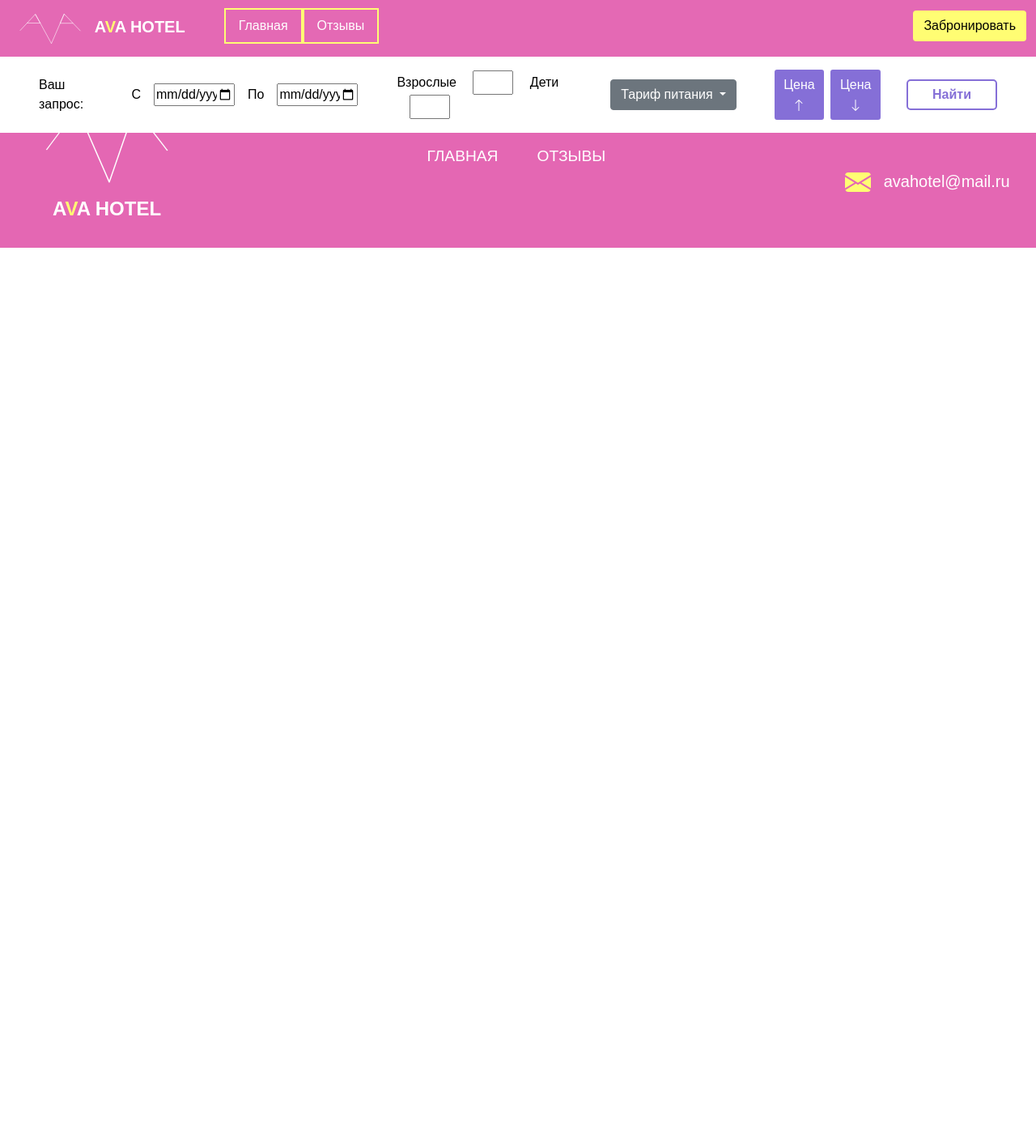
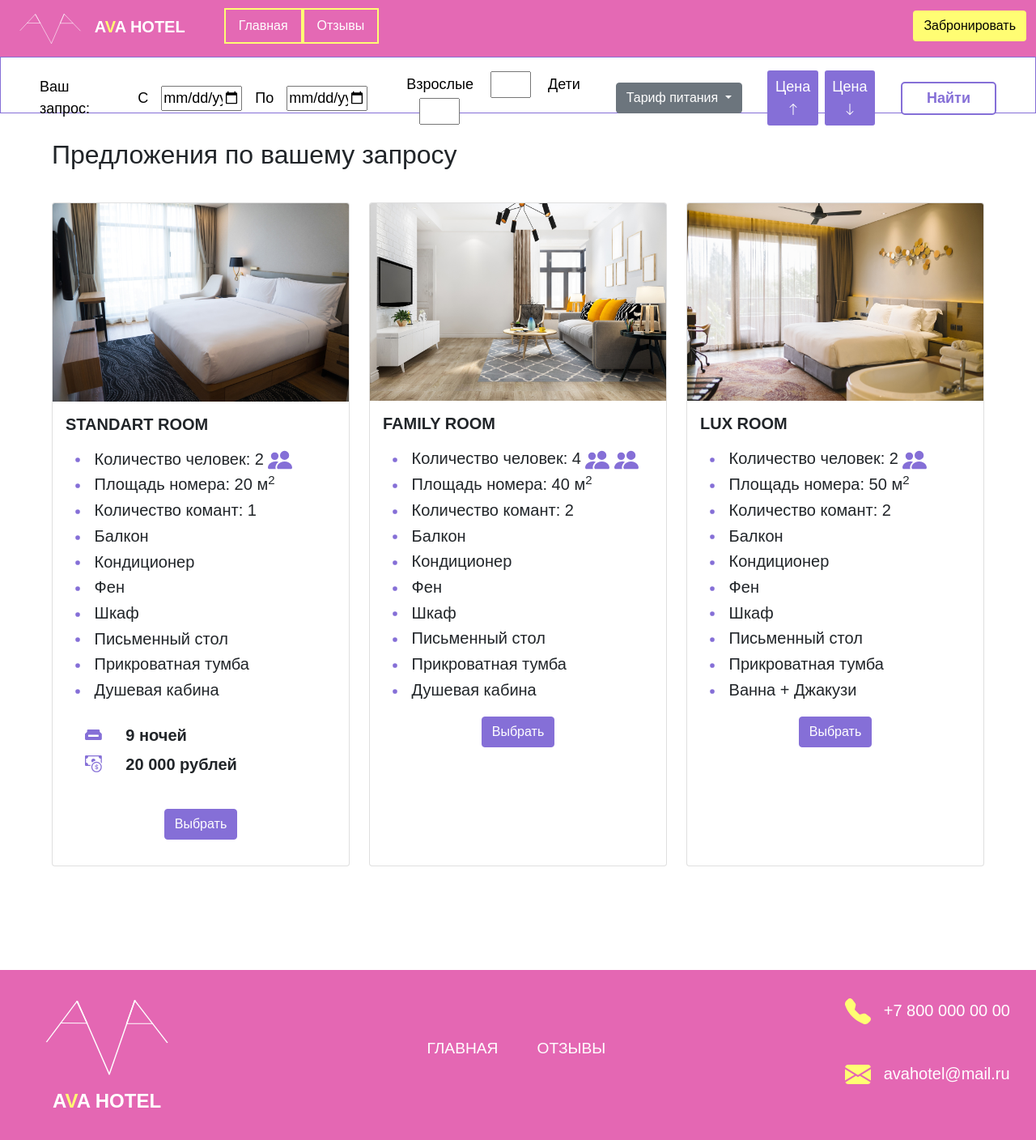
Before and after one commit to Lokegot/AVA, a PHP site: page /reserved.html in a window 1280 px wide. Shown: the whole page at 81% size. Before the commit the page ends 306 px from the top, so only its background shows below. Run offline with PHP 8.4, Linux system fonts and the light colour scheme.

Commit message:
добавила форму для бронирования номера

```diff
--- a/hotelAVA/index.html
+++ b/hotelAVA/index.html
@@ -122,7 +122,7 @@
 									<li><a class="dropdown-item" href="#">Только ужин</a></li>
 								</ul>
 							</div>
-							<button type="button" class="btn btn-warning">Найти номера</button>
+							<button type="button" class="btn btn-warning"><a class="" href="reserved.html">Найти номера</a></button>
 						</form>
 					</div>
 				</div>
--- a/hotelAVA/reserved.html
+++ b/hotelAVA/reserved.html
@@ -116,8 +116,253 @@
             </div>
         </nav>
 	</header>
-	<section>
-
+	<section class="section-search">
+		<div style="padding-left: 2rem; padding-right: 2rem;">
+            <h2 style="padding-bottom: 2rem;">Предложения по вашему запросу</h2>
+        <div class="row row-cols-1 row-cols-md-3 g-4">
+            <div class="col">
+              <div class="card h-100">
+                <img src="images/room-2.jpg" class="card-img-top" alt="...">
+                <div class="card-body">
+                <h5 class="card-title">STANDART ROOM</h5>
+                    <div class="room-info">
+                        <div>
+                            <svg xmlns="http://www.w3.org/2000/svg" class="room-dot" fill="currentColor" class="bi bi-dot" viewBox="0 0 16 16">
+                                <path d="M8 9.5a1.5 1.5 0 1 0 0-3 1.5 1.5 0 0 0 0 3z"/>
+                            </svg>
+                            Количество человек: 2
+                            <svg xmlns="http://www.w3.org/2000/svg" class="room-dot" fill="currentColor" class="bi bi-people-fill" viewBox="0 0 16 16">
+                                <path d="M7 14s-1 0-1-1 1-4 5-4 5 3 5 4-1 1-1 1H7Zm4-6a3 3 0 1 0 0-6 3 3 0 0 0 0 6Zm-5.784 6A2.238 2.238 0 0 1 5 13c0-1.355.68-2.75 1.936-3.72A6.325 6.325 0 0 0 5 9c-4 0-5 3-5 4s1 1 1 1h4.216ZM4.5 8a2.5 2.5 0 1 0 0-5 2.5 2.5 0 0 0 0 5Z"/>
+                              </svg>
+                        </div>
+                        <div>
+                            <svg xmlns="http://www.w3.org/2000/svg" class="room-dot" fill="currentColor" class="bi bi-dot" viewBox="0 0 16 16">
+                                <path d="M8 9.5a1.5 1.5 0 1 0 0-3 1.5 1.5 0 0 0 0 3z"/>
+                            </svg>
+                            Площадь номера: 20 м<sup>2</sup>
+                        </div>
+                        <div>
+                            <svg xmlns="http://www.w3.org/2000/svg" class="room-dot" fill="currentColor" class="bi bi-dot" viewBox="0 0 16 16">
+                                <path d="M8 9.5a1.5 1.5 0 1 0 0-3 1.5 1.5 0 0 0 0 3z"/>
+                            </svg>
+                            Количество комант: 1
+                        </div>
+                        <div>
+                            <svg xmlns="http://www.w3.org/2000/svg" class="room-dot" fill="currentColor" class="bi bi-dot" viewBox="0 0 16 16">
+                                <path d="M8 9.5a1.5 1.5 0 1 0 0-3 1.5 1.5 0 0 0 0 3z"/>
+                            </svg>
+                            Балкон
+                        </div>
+                        <div>
+                            <svg xmlns="http://www.w3.org/2000/svg" class="room-dot" fill="currentColor" class="bi bi-dot" viewBox="0 0 16 16">
+                                <path d="M8 9.5a1.5 1.5 0 1 0 0-3 1.5 1.5 0 0 0 0 3z"/>
+                            </svg>
+                            Кондиционер
+                        </div>
+                        <div>
+                            <svg xmlns="http://www.w3.org/2000/svg" class="room-dot" fill="currentColor" class="bi bi-dot" viewBox="0 0 16 16">
+                                <path d="M8 9.5a1.5 1.5 0 1 0 0-3 1.5 1.5 0 0 0 0 3z"/>
+                            </svg>
+                            Фен
+                        </div>
+                        <div>
+                            <svg xmlns="http://www.w3.org/2000/svg" class="room-dot" fill="currentColor" class="bi bi-dot" viewBox="0 0 16 16">
+                                <path d="M8 9.5a1.5 1.5 0 1 0 0-3 1.5 1.5 0 0 0 0 3z"/>
+                            </svg>
+                            Шкаф
+                        </div>
+                        <div>
+                            <svg xmlns="http://www.w3.org/2000/svg" class="room-dot" fill="currentColor" class="bi bi-dot" viewBox="0 0 16 16">
+                                <path d="M8 9.5a1.5 1.5 0 1 0 0-3 1.5 1.5 0 0 0 0 3z"/>
+                            </svg>
+                            Письменный стол
+                        </div>
+                        <div>
+                            <svg xmlns="http://www.w3.org/2000/svg" class="room-dot" fill="currentColor" class="bi bi-dot" viewBox="0 0 16 16">
+                                <path d="M8 9.5a1.5 1.5 0 1 0 0-3 1.5 1.5 0 0 0 0 3z"/>
+                            </svg>
+                            Прикроватная тумба
+                        </div>
+                        <div>
+                            <svg xmlns="http://www.w3.org/2000/svg" class="room-dot" fill="currentColor" class="bi bi-dot" viewBox="0 0 16 16">
+                                <path d="M8 9.5a1.5 1.5 0 1 0 0-3 1.5 1.5 0 0 0 0 3z"/>
+                            </svg>
+                            Душевая кабина
+                        </div>
+                        <div class="counterNights">
+                            <svg xmlns="http://www.w3.org/2000/svg" class="svg-about" fill="currentColor" class="bi bi-usb-mini-fill" viewBox="0 0 16 16">
+                                <path d="M3 3a1 1 0 0 0-1 1v1.293L.293 7A1 1 0 0 0 0 7.707V12a1 1 0 0 0 1 1h14a1 1 0 0 0 1-1V7.707A1 1 0 0 0 15.707 7L14 5.293V4a1 1 0 0 0-1-1H3Zm.5 5h9a.5.5 0 0 1 .5.5v1a.5.5 0 0 1-.5.5h-9a.5.5 0 0 1-.5-.5v-1a.5.5 0 0 1 .5-.5Z"/>
+                            </svg>
+                            9 ночей
+                        </div>
+                        <div class="price">
+                            <svg xmlns="http://www.w3.org/2000/svg" class="svg-about" fill="currentColor" class="bi bi-cash-coin" viewBox="0 0 16 16">
+                                <path fill-rule="evenodd" d="M11 15a4 4 0 1 0 0-8 4 4 0 0 0 0 8zm5-4a5 5 0 1 1-10 0 5 5 0 0 1 10 0z"/>
+                                <path d="M9.438 11.944c.047.596.518 1.06 1.363 1.116v.44h.375v-.443c.875-.061 1.386-.529 1.386-1.207 0-.618-.39-.936-1.09-1.1l-.296-.07v-1.2c.376.043.614.248.671.532h.658c-.047-.575-.54-1.024-1.329-1.073V8.5h-.375v.45c-.747.073-1.255.522-1.255 1.158 0 .562.378.92 1.007 1.066l.248.061v1.272c-.384-.058-.639-.27-.696-.563h-.668zm1.36-1.354c-.369-.085-.569-.26-.569-.522 0-.294.216-.514.572-.578v1.1h-.003zm.432.746c.449.104.655.272.655.569 0 .339-.257.571-.709.614v-1.195l.054.012z"/>
+                                <path d="M1 0a1 1 0 0 0-1 1v8a1 1 0 0 0 1 1h4.083c.058-.344.145-.678.258-1H3a2 2 0 0 0-2-2V3a2 2 0 0 0 2-2h10a2 2 0 0 0 2 2v3.528c.38.34.717.728 1 1.154V1a1 1 0 0 0-1-1H1z"/>
+                                <path d="M9.998 5.083 10 5a2 2 0 1 0-3.132 1.65 5.982 5.982 0 0 1 3.13-1.567z"/>
+                            </svg>
+                            20 000 рублей
+                        </div>
+                        <button type="button" class="btn btn-info"><a href="formForReserved.html">Выбрать</a></button>
+                    </div>
+                </div>
+              </div>
+            </div>
+            <div class="col">
+              <div class="card h-100">
+                <img src="images/room-3.jpg" class="card-img-top" alt="...">
+                <div class="card-body">
+                  <h5 class="card-title">FAMILY ROOM</h5>
+                  <div class="room-info">
+                    <div>
+                        <svg xmlns="http://www.w3.org/2000/svg" class="room-dot" fill="currentColor" class="bi bi-dot" viewBox="0 0 16 16">
+                            <path d="M8 9.5a1.5 1.5 0 1 0 0-3 1.5 1.5 0 0 0 0 3z"/>
+                        </svg>
+                        Количество человек: 4
+                        <svg xmlns="http://www.w3.org/2000/svg" class="room-dot" fill="currentColor" class="bi bi-people-fill" viewBox="0 0 16 16">
+                            <path d="M7 14s-1 0-1-1 1-4 5-4 5 3 5 4-1 1-1 1H7Zm4-6a3 3 0 1 0 0-6 3 3 0 0 0 0 6Zm-5.784 6A2.238 2.238 0 0 1 5 13c0-1.355.68-2.75 1.936-3.72A6.325 6.325 0 0 0 5 9c-4 0-5 3-5 4s1 1 1 1h4.216ZM4.5 8a2.5 2.5 0 1 0 0-5 2.5 2.5 0 0 0 0 5Z"/>
+                        </svg>
+                        <svg xmlns="http://www.w3.org/2000/svg" class="room-dot" fill="currentColor" class="bi bi-people-fill" viewBox="0 0 16 16">
+                            <path d="M7 14s-1 0-1-1 1-4 5-4 5 3 5 4-1 1-1 1H7Zm4-6a3 3 0 1 0 0-6 3 3 0 0 0 0 6Zm-5.784 6A2.238 2.238 0 0 1 5 13c0-1.355.68-2.75 1.936-3.72A6.325 6.325 0 0 0 5 9c-4 0-5 3-5 4s1 1 1 1h4.216ZM4.5 8a2.5 2.5 0 1 0 0-5 2.5 2.5 0 0 0 0 5Z"/>
+                        </svg>
+                    </div>
+                    <div>
+                        <svg xmlns="http://www.w3.org/2000/svg" class="room-dot" fill="currentColor" class="bi bi-dot" viewBox="0 0 16 16">
+                            <path d="M8 9.5a1.5 1.5 0 1 0 0-3 1.5 1.5 0 0 0 0 3z"/>
+                        </svg>
+                        Площадь номера: 40 м<sup>2</sup>
+                    </div>
+                    <div>
+                        <svg xmlns="http://www.w3.org/2000/svg" class="room-dot" fill="currentColor" class="bi bi-dot" viewBox="0 0 16 16">
+                            <path d="M8 9.5a1.5 1.5 0 1 0 0-3 1.5 1.5 0 0 0 0 3z"/>
+                        </svg>
+                        Количество комант: 2
+                    </div>
+                    <div>
+                        <svg xmlns="http://www.w3.org/2000/svg" class="room-dot" fill="currentColor" class="bi bi-dot" viewBox="0 0 16 16">
+                            <path d="M8 9.5a1.5 1.5 0 1 0 0-3 1.5 1.5 0 0 0 0 3z"/>
+                        </svg>
+                        Балкон
+                    </div>
+                    <div>
+                        <svg xmlns="http://www.w3.org/2000/svg" class="room-dot" fill="currentColor" class="bi bi-dot" viewBox="0 0 16 16">
+                            <path d="M8 9.5a1.5 1.5 0 1 0 0-3 1.5 1.5 0 0 0 0 3z"/>
+                        </svg>
+                        Кондиционер
+                    </div>
+                    <div>
+                        <svg xmlns="http://www.w3.org/2000/svg" class="room-dot" fill="currentColor" class="bi bi-dot" viewBox="0 0 16 16">
+                            <path d="M8 9.5a1.5 1.5 0 1 0 0-3 1.5 1.5 0 0 0 0 3z"/>
+                        </svg>
+                        Фен
+                    </div>
+                    <div>
+                        <svg xmlns="http://www.w3.org/2000/svg" class="room-dot" fill="currentColor" class="bi bi-dot" viewBox="0 0 16 16">
+                            <path d="M8 9.5a1.5 1.5 0 1 0 0-3 1.5 1.5 0 0 0 0 3z"/>
+                        </svg>
+                        Шкаф
+                    </div>
+                    <div>
+                        <svg xmlns="http://www.w3.org/2000/svg" class="room-dot" fill="currentColor" class="bi bi-dot" viewBox="0 0 16 16">
+                            <path d="M8 9.5a1.5 1.5 0 1 0 0-3 1.5 1.5 0 0 0 0 3z"/>
+                        </svg>
+                        Письменный стол
+                    </div>
+                    <div>
+                        <svg xmlns="http://www.w3.org/2000/svg" class="room-dot" fill="currentColor" class="bi bi-dot" viewBox="0 0 16 16">
+                            <path d="M8 9.5a1.5 1.5 0 1 0 0-3 1.5 1.5 0 0 0 0 3z"/>
+                        </svg>
+                        Прикроватная тумба
+                    </div>
+                    <div>
+                        <svg xmlns="http://www.w3.org/2000/svg" class="room-dot" fill="currentColor" class="bi bi-dot" viewBox="0 0 16 16">
+                            <path d="M8 9.5a1.5 1.5 0 1 0 0-3 1.5 1.5 0 0 0 0 3z"/>
+                        </svg>
+                        Душевая кабина
+                    </div>
+                    <button type="button" class="btn btn-info"><a href="formForReserved.html">Выбрать</a></button>
+                </div>
+                </div>
+              </div>
+            </div>
+            <div class="col">
+              <div class="card h-100">
+                <img src="images/room-4.jpg" class="card-img-top" alt="...">
+                <div class="card-body">
+                  <h5 class="card-title">LUX ROOM</h5>
+                  <div class="room-info">
+                    <div>
+                        <svg xmlns="http://www.w3.org/2000/svg" class="room-dot" fill="currentColor" class="bi bi-dot" viewBox="0 0 16 16">
+                            <path d="M8 9.5a1.5 1.5 0 1 0 0-3 1.5 1.5 0 0 0 0 3z"/>
+                        </svg>
+                        Количество человек: 2
+                        <svg xmlns="http://www.w3.org/2000/svg" class="room-dot" fill="currentColor" class="bi bi-people-fill" viewBox="0 0 16 16">
+                            <path d="M7 14s-1 0-1-1 1-4 5-4 5 3 5 4-1 1-1 1H7Zm4-6a3 3 0 1 0 0-6 3 3 0 0 0 0 6Zm-5.784 6A2.238 2.238 0 0 1 5 13c0-1.355.68-2.75 1.936-3.72A6.325 6.325 0 0 0 5 9c-4 0-5 3-5 4s1 1 1 1h4.216ZM4.5 8a2.5 2.5 0 1 0 0-5 2.5 2.5 0 0 0 0 5Z"/>
+                          </svg>
+                    </div>
+                    <div>
+                        <svg xmlns="http://www.w3.org/2000/svg" class="room-dot" fill="currentColor" class="bi bi-dot" viewBox="0 0 16 16">
+                            <path d="M8 9.5a1.5 1.5 0 1 0 0-3 1.5 1.5 0 0 0 0 3z"/>
+                        </svg>
+                        Площадь номера: 50 м<sup>2</sup>
+                    </div>
+                    <div>
+                        <svg xmlns="http://www.w3.org/2000/svg" class="room-dot" fill="currentColor" class="bi bi-dot" viewBox="0 0 16 16">
+                            <path d="M8 9.5a1.5 1.5 0 1 0 0-3 1.5 1.5 0 0 0 0 3z"/>
+                        </svg>
+                        Количество комант: 2
+                    </div>
+                    <div>
+                        <svg xmlns="http://www.w3.org/2000/svg" class="room-dot" fill="currentColor" class="bi bi-dot" viewBox="0 0 16 16">
+                            <path d="M8 9.5a1.5 1.5 0 1 0 0-3 1.5 1.5 0 0 0 0 3z"/>
+                        </svg>
+                        Балкон
+                    </div>
+                    <div>
+                        <svg xmlns="http://www.w3.org/2000/svg" class="room-dot" fill="currentColor" class="bi bi-dot" viewBox="0 0 16 16">
+                            <path d="M8 9.5a1.5 1.5 0 1 0 0-3 1.5 1.5 0 0 0 0 3z"/>
+                        </svg>
+                        Кондиционер
+                    </div>
+                    <div>
+                        <svg xmlns="http://www.w3.org/2000/svg" class="room-dot" fill="currentColor" class="bi bi-dot" viewBox="0 0 16 16">
+                            <path d="M8 9.5a1.5 1.5 0 1 0 0-3 1.5 1.5 0 0 0 0 3z"/>
+                        </svg>
+                        Фен
+                    </div>
+                    <div>
+                        <svg xmlns="http://www.w3.org/2000/svg" class="room-dot" fill="currentColor" class="bi bi-dot" viewBox="0 0 16 16">
+                            <path d="M8 9.5a1.5 1.5 0 1 0 0-3 1.5 1.5 0 0 0 0 3z"/>
+                        </svg>
+                        Шкаф
+                    </div>
+                    <div>
+                        <svg xmlns="http://www.w3.org/2000/svg" class="room-dot" fill="currentColor" class="bi bi-dot" viewBox="0 0 16 16">
+                            <path d="M8 9.5a1.5 1.5 0 1 0 0-3 1.5 1.5 0 0 0 0 3z"/>
+                        </svg>
+                        Письменный стол
+                    </div>
+                    <div>
+                        <svg xmlns="http://www.w3.org/2000/svg" class="room-dot" fill="currentColor" class="bi bi-dot" viewBox="0 0 16 16">
+                            <path d="M8 9.5a1.5 1.5 0 1 0 0-3 1.5 1.5 0 0 0 0 3z"/>
+                        </svg>
+                        Прикроватная тумба
+                    </div>
+                    <div>
+                        <svg xmlns="http://www.w3.org/2000/svg" class="room-dot" fill="currentColor" class="bi bi-dot" viewBox="0 0 16 16">
+                            <path d="M8 9.5a1.5 1.5 0 1 0 0-3 1.5 1.5 0 0 0 0 3z"/>
+                        </svg>
+                        Ванна + Джакузи
+                    </div>
+                    <button type="button" class="btn btn-info"><a href="formForReserved.html">Выбрать</a></button>
+                </div>
+                </div>
+              </div>
+            </div>
+          </div>
+      </div>
+    </div>
 	</section>
 	<section class="section-2">
 
--- a/hotelAVA/style.css
+++ b/hotelAVA/style.css
@@ -137,6 +137,14 @@
 .btn-warning{
 	margin-top: 1rem;
 }
+.btn-warning a{
+	text-decoration: none;
+	color: black;
+}
+.btn-warning:hover{
+	background-color: #856FD7;
+	border-color: #856FD7;
+}
 
 .guest-form{
 	display: flex;
@@ -241,6 +249,14 @@
 	margin: 1rem;
 	margin-left:auto;
 	margin-right: auto;
+}
+.btn-info:hover{
+	background-color: #e467b3;
+	border-color: #e467b3;
+}
+.btn-info a{
+	text-decoration: none;
+	color: white;
 }
 
 .fl{
@@ -383,9 +399,11 @@
 }
 .top-indent{
 	margin-top: 70px;
+	height: 70px;
 	padding: 1rem;
 	background-color: white;
 	color: black;
+	border: 1px solid #856FD7;
 }
 .text-filter{
 	padding-right: 2rem;
@@ -403,6 +421,7 @@
 	display: flex;
 	align-items: center;
 	padding-left:2rem;
+	font-size: 18px;
 }
 .price-button{
 	background-color: #856FD7;
@@ -423,3 +442,27 @@
 	color: #856FD7;
 	font-weight: 600;
 }
+.section-search{
+	margin-top: 140px;
+	padding: 2rem;
+}
+.counterNights{
+	padding: 1.5rem;
+	padding-bottom: 0.2rem;
+	font-size: 20px;
+	font-weight: 650;
+}
+.price{
+	padding: 1.5rem;
+	padding-top: 0.2rem;
+	font-size: 20px;
+	font-weight: 650;
+}
+.form-text{
+	color: red;
+}
+.btn-primary{
+	background-color: #856FD7;
+	color: white;
+	border-color: #856FD7;
+}
```
Also changed, not shown: hotelAVA/formForReserved.html (added, +177 -0 lines).
